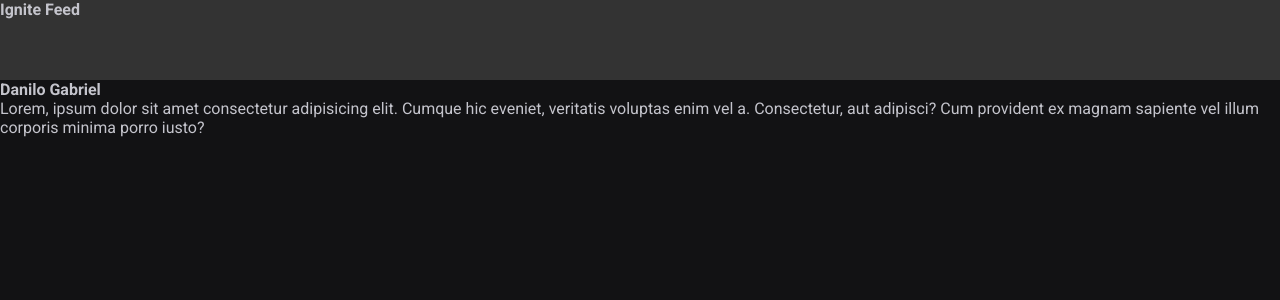
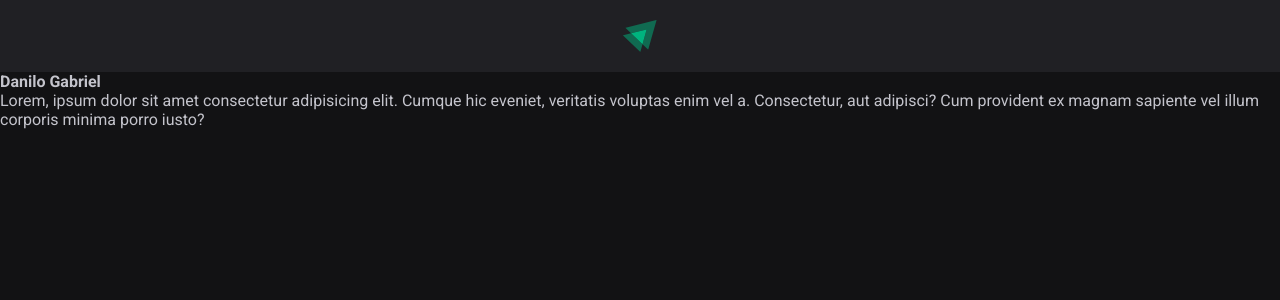
Before and after one commit to Danilo55Amaral/Ignite-Feed, a React (Vite) app: page / in a window 1280 px wide. Shown: the top 300 px of the page. Built offline with nearby package versions, Linux system fonts and the light colour scheme.

Commit message:
Componente Header

```diff
--- a/anotacoes.js
+++ b/anotacoes.js
@@ -72,6 +72,11 @@
         fazem conexão com o  servidor do google para carregar as fontes , e fazendo dessa forma gera mais
         otimização.
 
+                                    COMPONENTE HEADER
+
+        Nese modulo foi estilizado o componente Header e também foi inserido a imagem da logo a partir do
+        figma.
+
 
 
 
--- a/src/components/Header.jsx
+++ b/src/components/Header.jsx
@@ -1,9 +1,11 @@
 import styles from "./Header.module.css";
+
+import igniteLogo from "../../public/img/ignite-logo.svg";
 
 export function Header() {
     return (
         <header className={styles.header}>
-            <strong>Ignite Feed</strong>
+            <img src={igniteLogo} alt="Logotipo do Ignite" />
         </header>
     );
 }
--- a/src/components/Header.module.css
+++ b/src/components/Header.module.css
@@ -1,4 +1,10 @@
 .header {
-    background: #333;
-    height: 80px;
+    background: var(--gray-800);
+    display: flex;
+    justify-content: center;
+    padding: 1.25rem 0;
 }
+
+.header img {
+    height: 2rem;
+}
```
Also changed, not shown: public/img/ignite-logo.svg (added).
